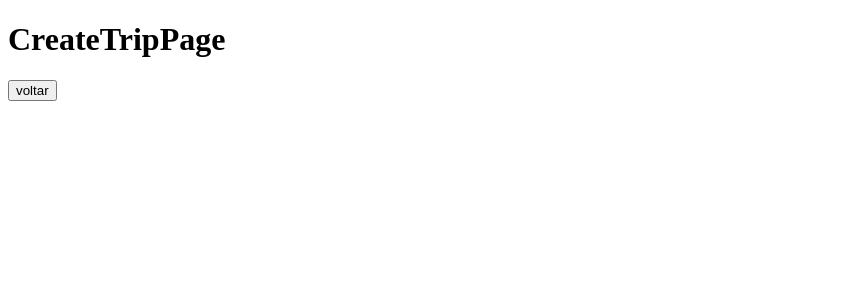
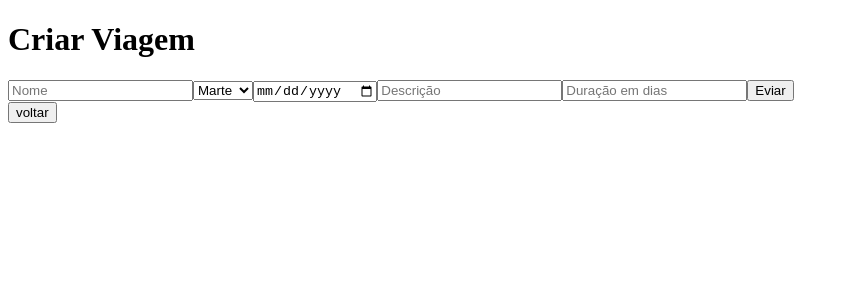
Before and after one commit to future4code/lamarr-Mauricio-Goncalves, a React (Create React App) app in the folder Modulo4/labex/: page /admin/trips/create in a window 1280 px wide. Shown: the top 300 px of the page, without its empty margins (0-849 px from the left). Built offline with nearby package versions, Linux system fonts and the light colour scheme.

Commit message:
projeto labex

```diff
--- a/Modulo4/labex/package.json
+++ b/Modulo4/labex/package.json
@@ -11,6 +11,7 @@
     "react-dom": "^18.2.0",
     "react-router-dom": "^6.3.0",
     "react-scripts": "^5.0.1",
+    "styled-components": "^5.3.5",
     "web-vitals": "^2.1.4"
   },
   "scripts": {
--- /dev/null
+++ b/Modulo4/labex/src/Hooks/useForm.js
@@ -0,0 +1,12 @@
+
+import React, {useState} from "react"
+
+export const useForm = (initialState) => {
+    const [form, setForm] = useState(initialState)
+
+    const onChange = (event) => {
+        const {name, value} = event.target
+        setForm({...form, [name]: value})
+    }
+    return [form, onChange]
+}
--- a/Modulo4/labex/src/Pages/AdminHomePage.js
+++ b/Modulo4/labex/src/Pages/AdminHomePage.js
@@ -8,6 +8,8 @@ export const AdminHomePage =() => {
         <div>
             <h1>AdminHomeh1age</h1>
             <button onClick={()=>{MyRoute.goToBack(navigate)}}>voltar</button>
+            <button onClick={()=>{MyRoute.goToCreateTripPage(navigate)}}>Criar Viagem</button>
+            <button onClick={()=>{MyRoute.goToLoginPage(navigate)}}>Logout</button>
         </div>
     )
 }
--- a/Modulo4/labex/src/Pages/ApplicationFormPage.js
+++ b/Modulo4/labex/src/Pages/ApplicationFormPage.js
@@ -1,12 +1,80 @@
-import React from "react";
+import React, {useState} from "react";
 import {useNavigate} from "react-router-dom"
+import {useForm} from "../Hooks/useForm"
 import * as MyRoute from '../router/codinator'
 export const ApplicationFormPage =() => {
     const navigate=useNavigate()
+    const [trip, setTrip] =useState("")
+    const [form, onChange] =useForm({name: "", age: "", textapp: "", profession: "", country: "" })
+
+    const clearTrip = () => {
+        clear()
+
+    }
+    const clickSend = (e) => {
+        e.preventDefault()
+        sendApplication(form, trip, clearTrip)
+    }
+
 
     return (
         <div>
             <h1>ApplicationFormPage</h1>
+            <form onSubmit={clickSend}>
+                <input
+                name="name"
+                value={form.name}
+                onChange={onChange}
+                placeholder="Nome"
+                type="nome"
+                pattern={"^.{3,}$"}
+                title={"O nome deve ter no mínimo 3 caracteres"}
+                required
+                />
+                <input
+                name="age"
+                value={form.age}
+                onChange={onChange}
+                placeholder="Idade"
+                type="number"
+                min={18}
+                required/>
+                <input
+                name="textapp"
+                value={form.textapp}
+                onChange={onChange}
+                placeholder="Texto de Candidatura"
+                pattern={"^.{30,}$"}
+                title={"O texto deve ter no mínimo 30 caracteres"}
+                required
+                />
+                <input
+                name="profession"
+                value={form.profession}
+                onChange={onChange}
+                placeholder="profissao"
+                pattern={"^.{10,}$"}
+                title={"A profissão deve ter no mínimo 10 caracteres"}
+                required/>
+
+                <select
+                name="country"
+                value={form.country}
+                onChange={onChange}
+                placeholder="Pais"
+                type="pais"
+                required>
+                <option value={'brasil'}>Brasil</option>
+                <option value={'argentina'}>Argentina</option>
+                 <option value={'eua'}>Estados Unidos</option>
+                </select>
+
+
+
+
+
+        <button type="submit">Enviar</button>
+            </form>
             <button onClick={()=>{MyRoute.goToBack(navigate)}}>voltar</button>
         </div>
     )
--- a/Modulo4/labex/src/Pages/CreateTripPage.js
+++ b/Modulo4/labex/src/Pages/CreateTripPage.js
@@ -1,12 +1,65 @@
 import React from "react";
 import {useNavigate} from "react-router-dom"
+import {useForm} from "../Hooks/useForm"
 import * as MyRoute from '../router/codinator'
 export const CreateTripPage =() => {
     const navigate=useNavigate()
+    const [form, onChange] =useForm({nome: "",planet: "",date: "",description: "",durationInDays: ""})
+
+    const onClickCreate = (e) => {
+        e.preventDefault()
+        createTrip(form)
+    }
 
     return (
         <div>
-            <h1>CreateTripPage</h1>
+            <h1>Criar Viagem</h1>
+            <form onSubmit={onClickCreate}>
+                <input
+                name="nome"
+                value={form.password}
+                onChange={onChange}
+                placeholder="Nome"
+                type="nome"
+                pattern={"^.{5,}$"}
+                title={"O nome da viagem deve ter no mínimo 5 caracteres"}
+                required/>
+                <select
+                name={"planet"}
+                onChange={onChange}
+                placeholder={"Planeta"}
+                required>
+                 <option value={'marte'}>Marte</option>
+                 <option value={'plutao'}>Plutao</option>
+                 <option value={'lua'}>Lua</option>
+                </select>
+                <input
+                placeholder={"Data"}
+                type={"date"}
+                name={"date"}
+                value={form.date}
+                onChange={onChange}
+                required
+                />
+                <input
+                 placeholder={"Descrição"}
+                 name={"description"}
+                 value={form.description}
+                 onChange={onChange}
+                 required
+                 pattern={"^.{30,}$"}
+                 title={"O nome deve ter no mínimo 30 caracteres"}
+             />
+                <input
+                placeholder={"Duração em dias"}
+                type={"number"}
+                name={"durationInDays"}
+                value={form.durationInDays}
+                onChange={onChange}
+                required
+                min={50}/>
+        <button type="submit">Eviar</button>
+            </form>
             <button onClick={()=>{MyRoute.goToBack(navigate)}}>voltar</button>
         </div>
     )
--- a/Modulo4/labex/src/Pages/HomePage.js
+++ b/Modulo4/labex/src/Pages/HomePage.js
@@ -10,10 +10,6 @@ export const HomePage =() => {
             <h1>HomePage</h1>
             <button onClick={()=>{MyRoute.goToPageAdmin(navigate)}}>Area Administrativa</button>
             <button onClick={()=>{MyRoute.goToListTripsPage(navigate)}}>Lista de Viagens</button>
-            <button onClick={()=>{MyRoute.goToApplicationFormPage(navigate)}}>3</button>
-            <button onClick={()=>{MyRoute.goToTripDetailsPage(navigate)}}>4</button>
-            <button onClick={()=>{MyRoute.goToCreateTripPage(navigate)}}>5</button>
-            <button onClick={()=>{MyRoute.goToLoginPage(navigate)}}>6</button>
 
         </div>
     )
--- a/Modulo4/labex/src/Pages/ListTripsPage.js
+++ b/Modulo4/labex/src/Pages/ListTripsPage.js
@@ -3,7 +3,7 @@ import {useNavigate} from "react-router-dom"
 import * as MyRoute from '../router/codinator'
 import { useRequestData } from "../Hooks/useRequestData";
 import { BASE_URL } from "../constants/constants";
-
+import {ContainerTrips,ContainerCard} from './Style'
 
 
 export const ListTripsPage =() => {
@@ -11,18 +11,23 @@ export const ListTripsPage =() => {
     const [dataUser,isLoaddingUser,erroUser]=useRequestData(`${BASE_URL}trips`)
 
     const user=dataUser&&dataUser.trips.map((trip)=>{
-        return<li>{trip.name}</li>
+        return<ContainerCard><b>Nome:</b> {trip.name}<br></br>
+                 <b> Planeta:</b> {trip.planet}<br></br>
+                 <b> Data:</b> {trip.date}<br></br>
+                 <b> Descrição:</b> {trip.description}<br></br>
+                 <b> Duração:</b> {trip.durationInDays} Dias</ContainerCard>
         })
     return (
-        <>
+        <ContainerTrips>
+        <button onClick={()=>{MyRoute.goToApplicationFormPage(navigate)}}>Inscreva-se</button>
+        <button onClick={()=>{MyRoute.goToBack(navigate)}}>voltar</button>
      <h1>Lista de viagems</h1>
          {isLoaddingUser&&"...Carregando!!! ...."}
         <ul>
         {!isLoaddingUser&&dataUser&&user}
         </ul>
         {!isLoaddingUser&&!dataUser&&erroUser}
-        <button onClick={()=>{MyRoute.goToBack(navigate)}}>voltar</button>
-        </>
+        </ContainerTrips>
     )
 }
 
--- a/Modulo4/labex/src/Pages/LoginPage.js
+++ b/Modulo4/labex/src/Pages/LoginPage.js
@@ -1,13 +1,44 @@
 import React from "react";
 import {useNavigate} from "react-router-dom"
+import {useForm} from "../Hooks/useForm"
 import * as MyRoute from '../router/codinator'
+import { useState } from "react";
+import { BASE_URL } from "../constants/constants";
+import axios from "axios";
 
 export const LoginPage =() => {
     const navigate=useNavigate()
 
+   const [form, onChange] =useForm({email: "", password: ""})
+
+
+    const fazerLogin = (event) => {
+        event.preventDefault()
+        axios.post(`${BASE_URL}login`,form)
+        .then((response)=> console.log(response.data))
+        .catch((error)=> console.log(error.message))
+
+
+    }
+
     return (
         <div>
             <h1>LoginPage</h1>
+            <form onSubmit={fazerLogin }>
+                <input
+                name="email"
+                value={form.email}
+                onChange={onChange}
+                placeholder="E-mail"
+                type="email"/>
+                <input
+                name="password"
+                value={form.password}
+                onChange={onChange}
+                placeholder="Password"
+                type="password"/>
+            <button type="submit" >Entrar</button>
+            </form>
             <button onClick={()=>{MyRoute.goToBack(navigate)}}>voltar</button>
         </div>
     )
--- /dev/null
+++ b/Modulo4/labex/src/Pages/Style.js
@@ -0,0 +1,16 @@
+import styled from "styled-components";
+
+
+export const ContainerTrips = styled.div`
+    display: flex;
+    flex-direction: column;
+    align-items: center;
+`
+
+
+export const ContainerCard = styled.li`
+    border: 1px solid;
+    margin: 10px;
+    padding: 10px;
+
+`
```
Also changed, not shown: 1 other file (tests, documents, lock files or other folders).
